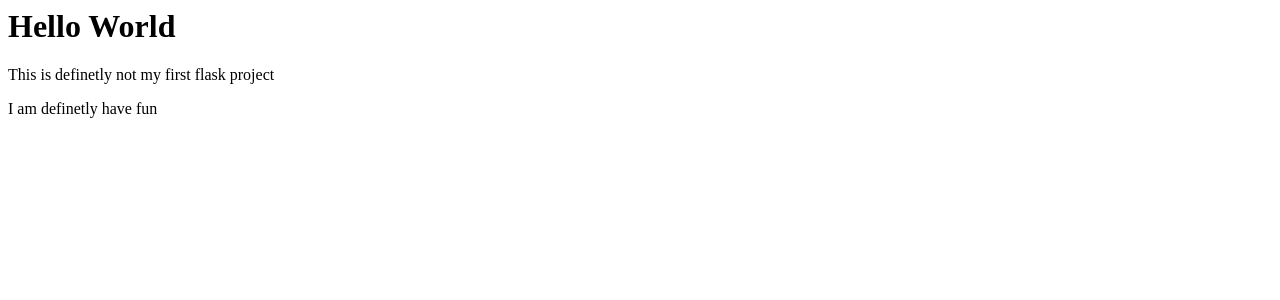
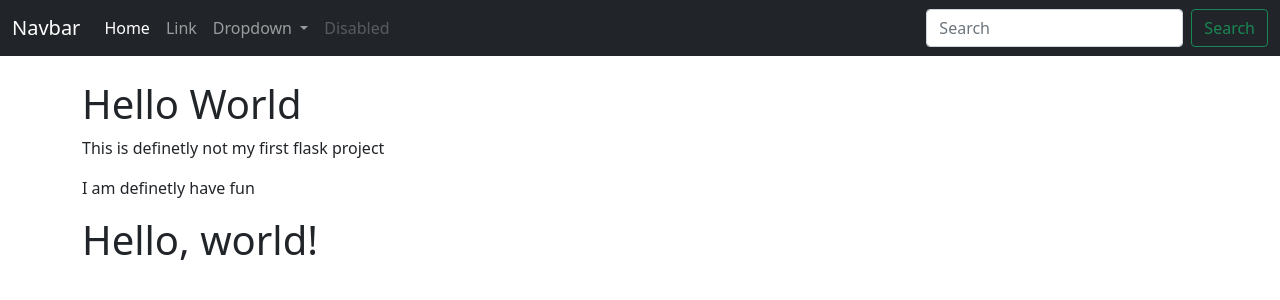
Before and after one commit to kim-olanga/Blog-It, a Flask app: page / in a window 1280 px wide. Shown: the top 300 px of the page. Run offline with Flask 2, Linux system fonts and the light colour scheme.

Commit message:
add navbar

```diff
--- /dev/null
+++ b/templates/base.html
@@ -0,0 +1,34 @@
+<!doctype html>
+<html lang="en">
+  <head>
+    <!-- Required meta tags -->
+    <meta charset="utf-8">
+    <meta name="viewport" content="width=device-width, initial-scale=1">
+
+    <!-- Bootstrap CSS -->
+    <link href="https://cdn.jsdelivr.net/npm/bootstrap@5.0.2/dist/css/bootstrap.min.css" rel="stylesheet" integrity="sha384-EVSTQN3/azprG1Anm3QDgpJLIm9Nao0Yz1ztcQTwFspd3yD65VohhpuuCOmLASjC" crossorigin="anonymous">
+
+    <title> BLOG IT!! </title>
+  </head>
+  <body>
+      {% include 'navbar.html' %}
+      <br>
+      <div class="container">
+        {% block content %}
+        {% endblock %}
+        <h1>Hello, world!</h1>
+      </div>
+    <!-- <h1>Hello, world!</h1> -->
+
+    <!-- Optional JavaScript; choose one of the two! -->
+
+    <!-- Option 1: Bootstrap Bundle with Popper -->
+    <script src="https://cdn.jsdelivr.net/npm/bootstrap@5.0.2/dist/js/bootstrap.bundle.min.js" integrity="sha384-MrcW6ZMFYlzcLA8Nl+NtUVF0sA7MsXsP1UyJoMp4YLEuNSfAP+JcXn/tWtIaxVXM" crossorigin="anonymous"></script>
+
+    <!-- Option 2: Separate Popper and Bootstrap JS -->
+    <!--
+    <script src="https://cdn.jsdelivr.net/npm/@popperjs/core@2.9.2/dist/umd/popper.min.js" integrity="sha384-IQsoLXl5PILFhosVNubq5LC7Qb9DXgDA9i+tQ8Zj3iwWAwPtgFTxbJ8NT4GN1R8p" crossorigin="anonymous"></script>
+    <script src="https://cdn.jsdelivr.net/npm/bootstrap@5.0.2/dist/js/bootstrap.min.js" integrity="sha384-cVKIPhGWiC2Al4u+LWgxfKTRIcfu0JTxR+EQDz/bgldoEyl4H0zUF0QKbrJ0EcQF" crossorigin="anonymous"></script>
+    -->
+  </body>
+</html>
--- a/templates/index.html
+++ b/templates/index.html
@@ -1,5 +1,9 @@
-<h1> Hello World </h1>
+{% extends 'base.html' %}
+{% block content %}
+    <h1> Hello World </h1>
 
-<p> This is definetly not my first flask project </p>
+    <p> This is definetly not my first flask project </p>
 
-<p> I am definetly have fun </p>
+    <p> I am definetly have fun </p>
+
+{% endblock %}
--- /dev/null
+++ b/templates/navbar.html
@@ -0,0 +1,36 @@
+<nav class="navbar navbar-expand-lg navbar-dark bg-dark">
+    <div class="container-fluid">
+      <a class="navbar-brand" href="#">Navbar</a>
+      <button class="navbar-toggler" type="button" data-bs-toggle="collapse" data-bs-target="#navbarSupportedContent" aria-controls="navbarSupportedContent" aria-expanded="false" aria-label="Toggle navigation">
+        <span class="navbar-toggler-icon"></span>
+      </button>
+      <div class="collapse navbar-collapse" id="navbarSupportedContent">
+        <ul class="navbar-nav me-auto mb-2 mb-lg-0">
+          <li class="nav-item">
+            <a class="nav-link active" aria-current="page" href="#">Home</a>
+          </li>
+          <li class="nav-item">
+            <a class="nav-link" href="#">Link</a>
+          </li>
+          <li class="nav-item dropdown">
+            <a class="nav-link dropdown-toggle" href="#" id="navbarDropdown" role="button" data-bs-toggle="dropdown" aria-expanded="false">
+              Dropdown
+            </a>
+            <ul class="dropdown-menu" aria-labelledby="navbarDropdown">
+              <li><a class="dropdown-item" href="#">Action</a></li>
+              <li><a class="dropdown-item" href="#">Another action</a></li>
+              <li><hr class="dropdown-divider"></li>
+              <li><a class="dropdown-item" href="#">Something else here</a></li>
+            </ul>
+          </li>
+          <li class="nav-item">
+            <a class="nav-link disabled" href="#" tabindex="-1" aria-disabled="true">Disabled</a>
+          </li>
+        </ul>
+        <form class="d-flex">
+          <input class="form-control me-2" type="search" placeholder="Search" aria-label="Search">
+          <button class="btn btn-outline-success" type="submit">Search</button>
+        </form>
+      </div>
+    </div>
+  </nav>
--- a/templates/user.html
+++ b/templates/user.html
@@ -0,0 +1,4 @@
+{% extends 'base.html' %}
+{% block content %}
+
+{% endblock %}
```
Also changed, not shown: templates/404.html (+8 -5 lines), templates/500.html (+8 -5 lines), 1 other file.
